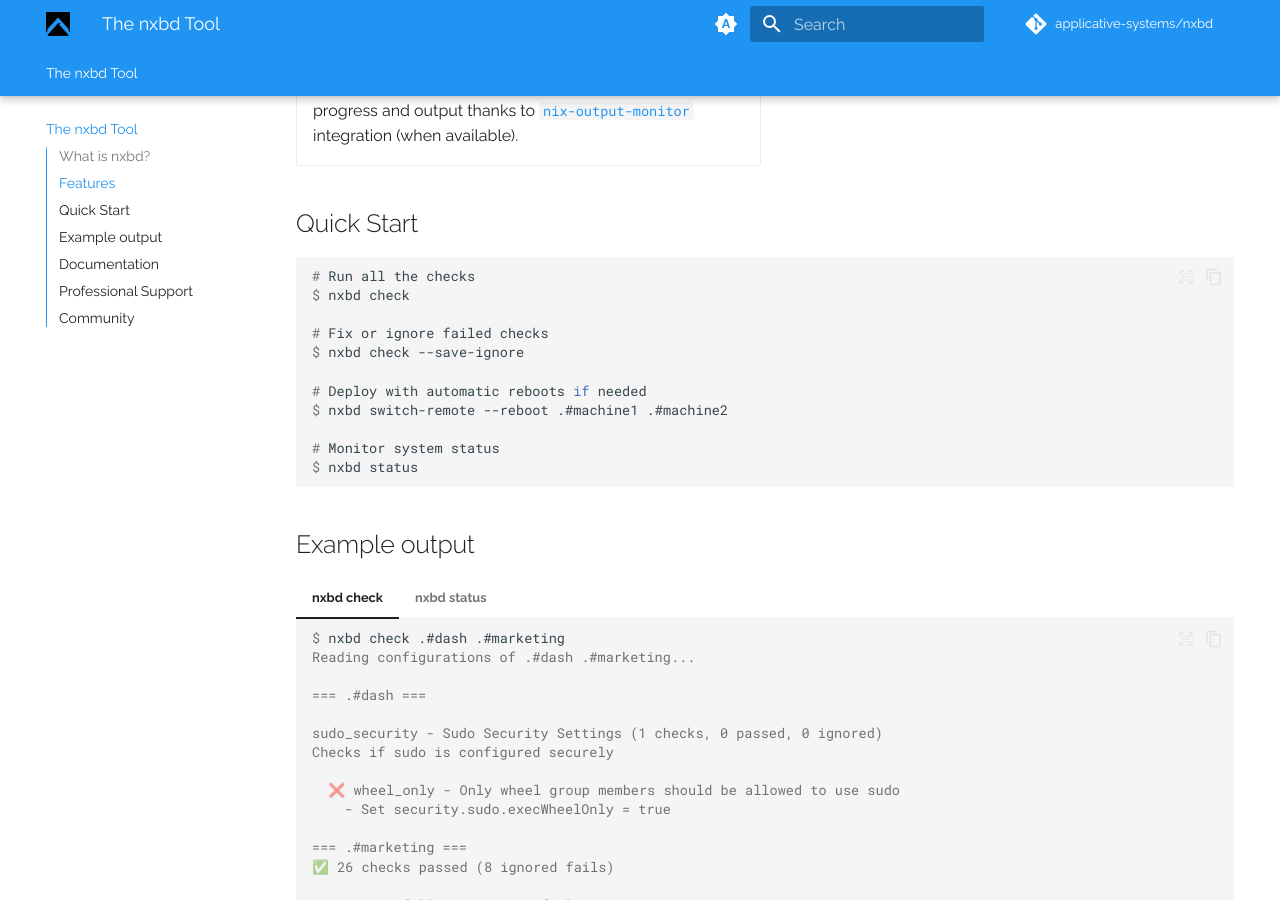
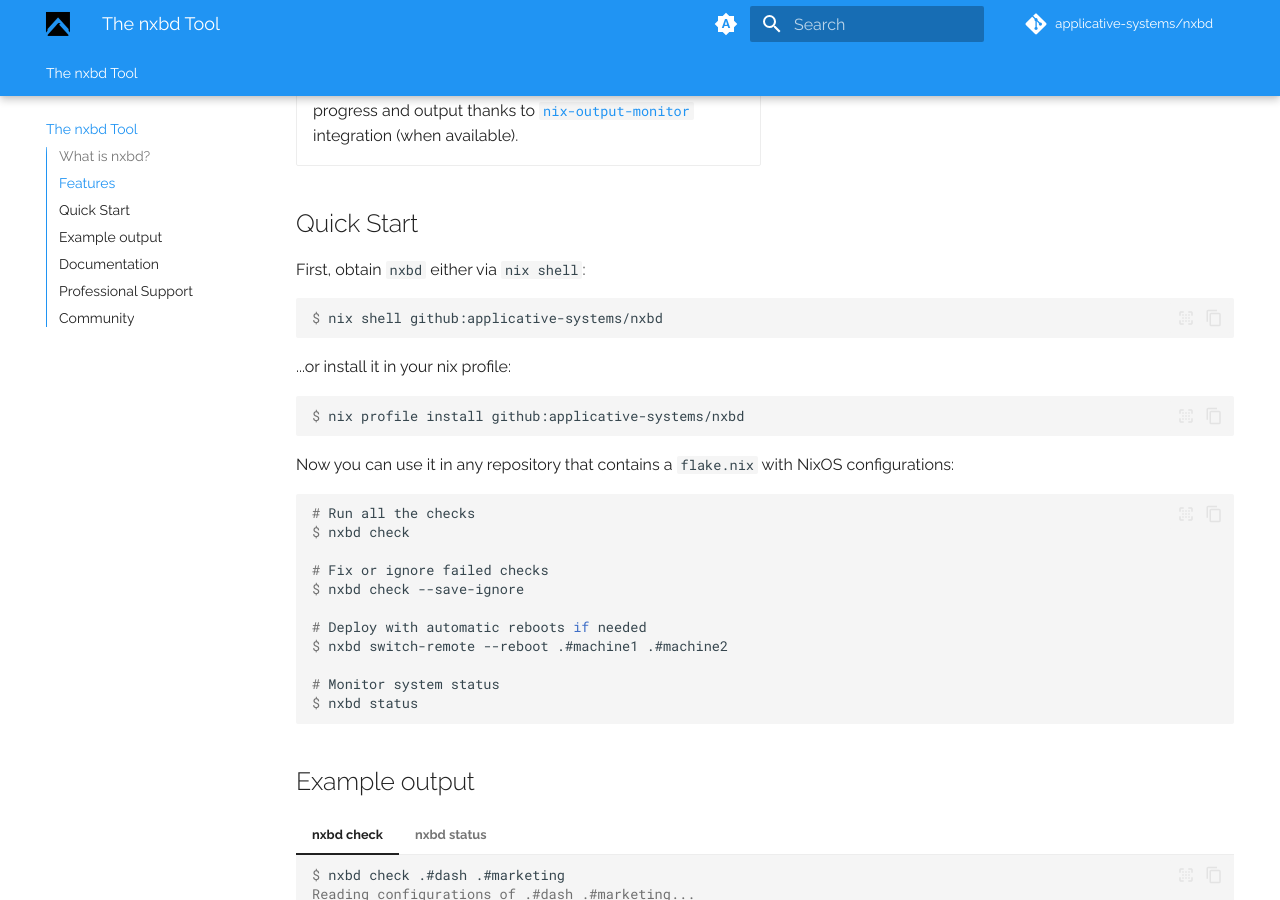
Before and after one commit to applicative-systems/nxbd, an MkDocs documentation site: the page built from documentation/docs/index.md, in a window 1280 px wide and 900 px high, scrolled down 1026 px. Built offline with MkDocs 1.6.1 and Material for MkDocs 9.7.7, drawn with Linux system fonts in a browser that asks for light colours; comment, search, counter and statistics services are not loaded.

Commit message:
add install help to docs

````diff
--- a/documentation/docs/index.md
+++ b/documentation/docs/index.md
@@ -57,6 +57,21 @@ The smart NixOS Configuration Check, Build, and Deploy Tool
 </div>
 
 ## Quick Start
+
+First, obtain `nxbd` either via `nix shell`:
+
+```console
+$ nix shell github:applicative-systems/nxbd
+```
+
+...or install it in your nix profile:
+
+```console
+$ nix profile install github:applicative-systems/nxbd
+```
+
+Now you can use it in any repository that contains a `flake.nix` with
+NixOS configurations:
 
 ```console
 # Run all the checks
````
